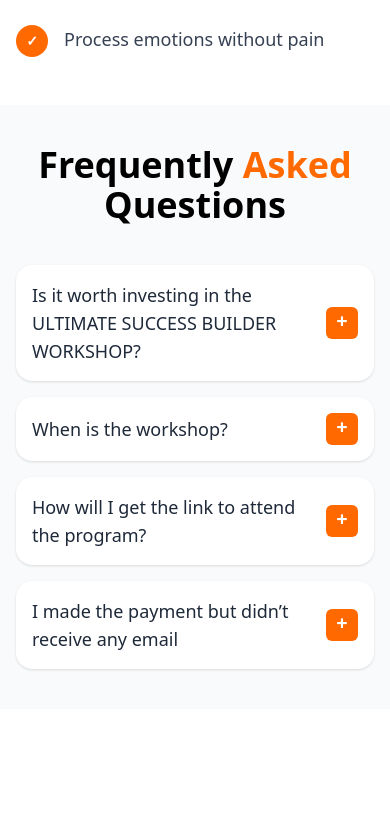
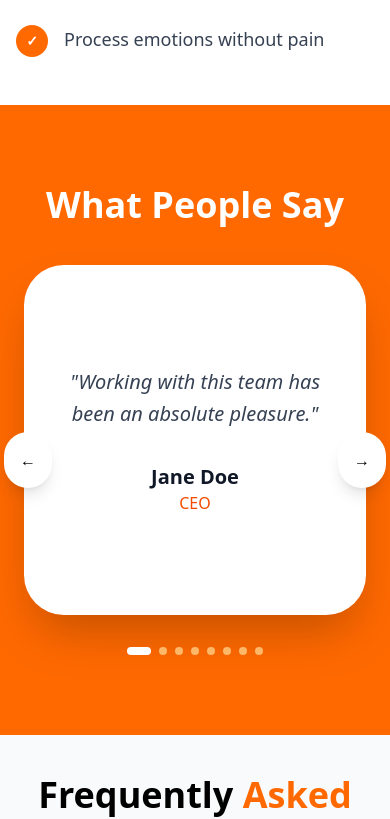
Before and after one commit to Rajatchauhan9690/vikas, a React (Vite) app: page / in a window 390 px wide. Shown: the part 8702-9521 px from the top of the page. Before the commit the page ends 9483 px from the top, so only its background shows below. Built offline with nearby package versions, Linux system fonts and the light colour scheme.

Commit message:
added testimonial

```diff
--- a/package.json
+++ b/package.json
@@ -14,6 +14,7 @@
     "react": "^19.2.0",
     "react-dom": "^19.2.0",
     "react-router-dom": "^7.13.0",
+    "swiper": "^12.1.0",
     "tailwindcss": "^4.1.18"
   },
   "devDependencies": {
--- a/src/App.jsx
+++ b/src/App.jsx
@@ -1,5 +1,6 @@
 import { BrowserRouter, Routes, Route } from "react-router-dom";
 import Hero from "./components/Hero";
+import Testimonial from "./components/Testimonial"
 import FAQ from "./components/FAQ";
 import WorkShop from "./components/WorkShop";
 import TransForm from "./components/Transform";
@@ -24,6 +25,7 @@ export default function App() {
               <LifeWorkshop />
               <Personal />
               <WorkShop />
+              <Testimonial/>
               <FAQ />
               <StickyOffer />
             </>
--- a/src/components/FAQ.jsx
+++ b/src/components/FAQ.jsx
@@ -2,14 +2,9 @@ import { useState } from "react";
 
 const faqs = [
   {
-    question: "Is it worth investing in the ULTIMATE SUCCESS BUILDER WORKSHOP?",
+    question: "Is it worth investing in the ONE DAY HEALING MASTER CLASS?",
     answer:
-      "Absolutely. The workshop is designed to give you practical frameworks, clarity, and actionable steps to build long-term success.",
-  },
-  {
-    question: "When is the workshop?",
-    answer:
-      "You can get all the details related to the timings and dates of the workshop at the top of the page.",
+      "Absolutely. The MASTER CLASS is designed to give you practical frameworks, clarity, and actionable steps to build long-term success.",
   },
   {
     question: "How will I get the link to attend the program?",
@@ -17,9 +12,9 @@ const faqs = [
       "Once you register successfully, the joining link will be sent to your registered email ID before the session.",
   },
   {
-    question: "I made the payment but didn’t receive any email",
+    question: "I made the payment but didn’t receive any meeting link",
     answer:
-      "Please check your spam or promotions folder. If you still don’t find it, contact our support team with your payment details.",
+      "If you still don’t find it, contact our support team with your payment details.",
   },
 ];
 
--- a/src/components/Testimonial.jsx
+++ b/src/components/Testimonial.jsx
@@ -0,0 +1,64 @@
+import React, { useState } from 'react';
+
+const TestimonialSection = () => {
+  const [currentIndex, setCurrentIndex] = useState(0);
+
+  const testimonials = [
+    { id: 1, name: "Jane Doe", title: "CEO", quote: "Working with this team has been an absolute pleasure."},
+    { id: 2, name: "John Smith", title: "Director", quote: "The results exceeded our expectations! Fantastic service!"},
+    { id: 3, name: "Emily White", title: "Founder", quote: "Professional, efficient, and incredibly insightful."},
+    { id: 4, name: "Michael B.", title: "Manager", quote: "Our experience was seamless from start to finish."},
+    { id: 5, name: "Sophia Lee", title: "Designer", quote: "Simply the best! They understood our vision perfectly."},
+    { id: 6, name: "David G.", title: "Head Ops", quote: "An outstanding partner for any business growth."},
+    { id: 7, name: "Olivia M.", title: "Project Lead", quote: "Highly responsive and willing to go the extra mile."},
+    { id: 8, name: "Daniel W.", title: "CTO", quote: "Their team is genuinely passionate about quality."},
+  ];
+
+  const nextSlide = () => setCurrentIndex((prev) => (prev === testimonials.length - 1 ? 0 : prev + 1));
+  const prevSlide = () => setCurrentIndex((prev) => (prev === 0 ? testimonials.length - 1 : prev - 1));
+
+  return (
+    // Added z-50 and relative to ensure it sits on top of everything
+    <section className="relative z-50 w-full bg-orange-500 py-20 min-h-[600px] flex items-center justify-center">
+      <div className="max-w-4xl mx-auto px-6 text-center">
+        <h2 className="text-4xl font-bold text-white mb-10">What People Say</h2>
+
+        <div className="relative group">
+          {/* THE ROUNDED SQUARE CARD */}
+          <div className="bg-white rounded-[40px] p-10 md:p-16 shadow-2xl transition-all duration-500 min-h-[350px] flex flex-col justify-center items-center">
+
+
+            <p className="text-xl md:text-2xl italic text-gray-700 mb-8 leading-relaxed">
+              "{testimonials[currentIndex].quote}"
+            </p>
+
+            <div>
+              <h4 className="text-xl font-bold text-gray-900">{testimonials[currentIndex].name}</h4>
+              <p className="text-orange-600 font-medium">{testimonials[currentIndex].title}</p>
+            </div>
+          </div>
+
+          {/* Navigation Buttons */}
+          <button onClick={prevSlide} className="absolute left-[-20px] md:left-[-60px] top-1/2 -translate-y-1/2 bg-white p-4 rounded-full shadow-lg hover:bg-gray-100 z-10">
+            ←
+          </button>
+          <button onClick={nextSlide} className="absolute right-[-20px] md:right-[-60px] top-1/2 -translate-y-1/2 bg-white p-4 rounded-full shadow-lg hover:bg-gray-100 z-10">
+            →
+          </button>
+
+          {/* Dots Indicator */}
+          <div className="flex justify-center mt-8 gap-2">
+            {testimonials.map((_, i) => (
+              <div
+                key={i}
+                className={`h-2 w-2 rounded-full transition-all ${i === currentIndex ? 'bg-white w-6' : 'bg-orange-300'}`}
+              />
+            ))}
+          </div>
+        </div>
+      </div>
+    </section>
+  );
+};
+
+export default TestimonialSection;
```
Also changed, not shown: 1 other file (tests, documents, lock files or other folders).
